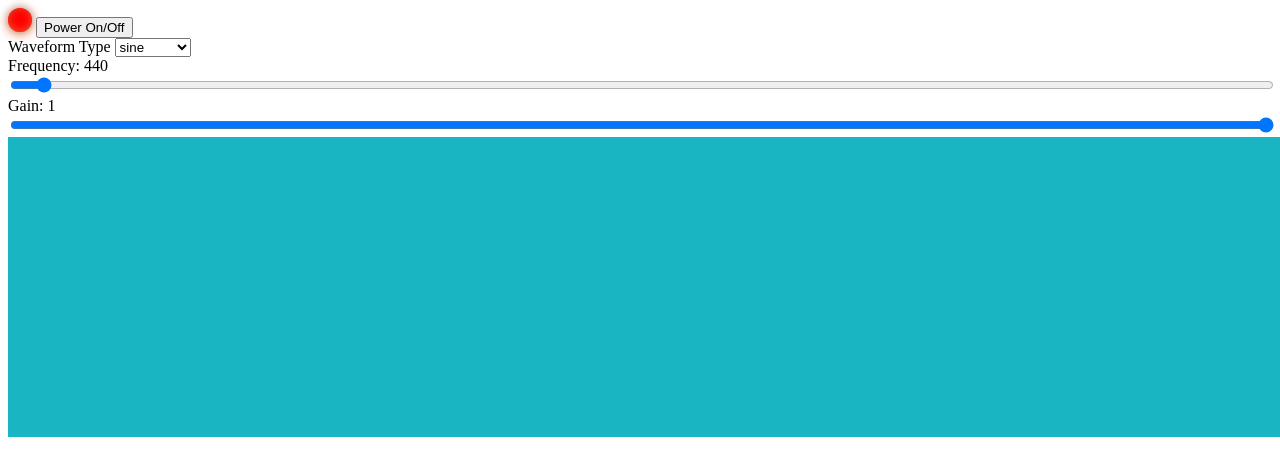
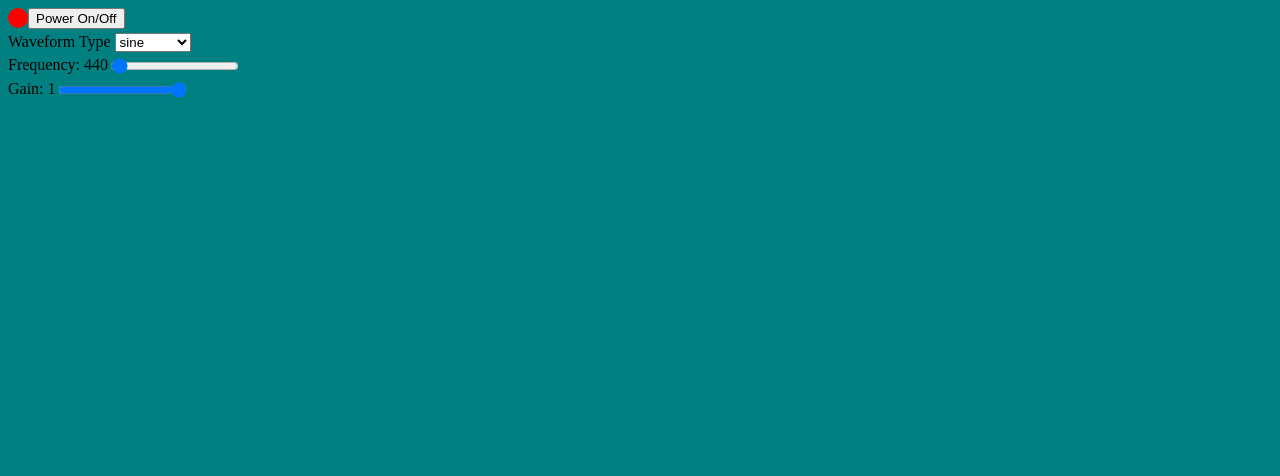
Before and after one commit to melwinalm/web-audio-api-projects, a plain HTML site: page simple-oscilloscope/index.html in a window 1280 px wide. Drawn offline with Linux system fonts and the light colour scheme.

Commit message:
Adds updates to simple oscilloscope

```diff
--- a/simple-oscilloscope/app.css
+++ b/simple-oscilloscope/app.css
@@ -1,17 +1,32 @@
-#powerLed{
+#powerLed {
   display: inline-block;
-  width: 24px;
-  height: 24px;
+  width: 20px;
+  height: 20px;
   border-radius: 50%;
   background-color: red;
-  box-shadow: rgba(0, 0, 0, 0.2) 0 -1px 7px 1px, inset #eb532e 0 -1px 9px, #ec7f53 0 2px 12px;
 }
 
-.powered-on{
+.powered-on {
   background-color: green !important;
-  box-shadow: rgba(0, 0, 0, 0.2) 0 -1px 7px 1px, inset #304701 0 -1px 9px, #89FF00 0 2px 12px !important;
 }
 
-#frequencySelector, #gainSelector{
+.controls {
+  position: fixed;
+  display: flex;
+  flex-direction: column;
+  row-gap: 4px;
+  z-index: 1000;
+}
+
+.control {
+  display: flex;
+}
+
+#canvas {
+  position: fixed;
+  top: 0;
+  left: 0;
+  display: relative;
   width: 100%;
+  height: 100%;
 }
--- a/simple-oscilloscope/index.html
+++ b/simple-oscilloscope/index.html
@@ -7,10 +7,13 @@
 
 <body>
   <div>
+    <canvas id="canvas"></canvas>
+  </div>
+  <div class="controls">
+    <div class="control">
       <div id="powerLed"></div>
       <button id="powerButton">Power On/Off</button>
     </div>
-
     <div>
       <span>Waveform Type</span>
       <select id="waveformType">
@@ -19,18 +22,16 @@
         <option>sawtooth</option>
         <option>triangle</option>
       </select>
-    <div>
+    </div>
+    <div class="control">
       <label for="frequencySelector">Frequency: <span id="selectedFreq">440</span></label>
       <input id="frequencySelector" type="range" min="20" max="20000" step="1" value="440" />
     </div>
-    <div>
+    <div class="control">
       <label for="gainSelector">Gain: <span id="selectedGain">1</span></label>
       <input id="gainSelector" type="range" min="0" max="1" step="0.01" value="1" />
     </div>
   </div>
-  <div>
-    <canvas id="canvas"></canvas>
-  </div>
 
   <script src="script.js"></script>
 </body>
--- a/simple-oscilloscope/script.js
+++ b/simple-oscilloscope/script.js
@@ -1,4 +1,5 @@
 let powerButton = document.getElementById("powerButton");
+let powerLed = document.getElementById("powerLed");
 let waveformType = document.getElementById("waveformType");
 let frequencySelector = document.getElementById("frequencySelector");
 let gainSelector = document.getElementById("gainSelector");
@@ -33,20 +34,20 @@ function init(){
   buffer = new Uint8Array(bufferSize);
 
   // Canvas initial setup
-  canvas.width = window.innerWidth;
-  canvas.height = "300";
-  waveform.fillStyle = "#19B5C2";
+  // canvas.width = window.innerWidth;
+  // canvas.height = "300";
+  waveform.fillStyle = "teal";
   waveform.fillRect(0, 0, canvas.width, canvas.height);
-  waveform.strokeStyle = "#A3FFFE";
-  waveform.lineWidth = "3";
+  waveform.strokeStyle = "aquamarine";
+  waveform.lineWidth = "5";
 }
 
 init();
 
-// On Power button cick
+// On Power button click
 powerButton.addEventListener("click", function(){
   isPowerredOn = !isPowerredOn;
-  let powerLed = document.getElementById("powerLed");
+
   if(isPowerredOn){
     powerLed.classList.add("powered-on");
   }
@@ -80,7 +81,6 @@ frequencySelector.addEventListener("change", function(event){
   if(oscillatorNode && isPowerredOn){
     oscillatorNode.frequency.value = freq;
   }
-
 });
 
 // On Oscillator type change
```
Lines whose indentation alone changed are shown as unchanged.
